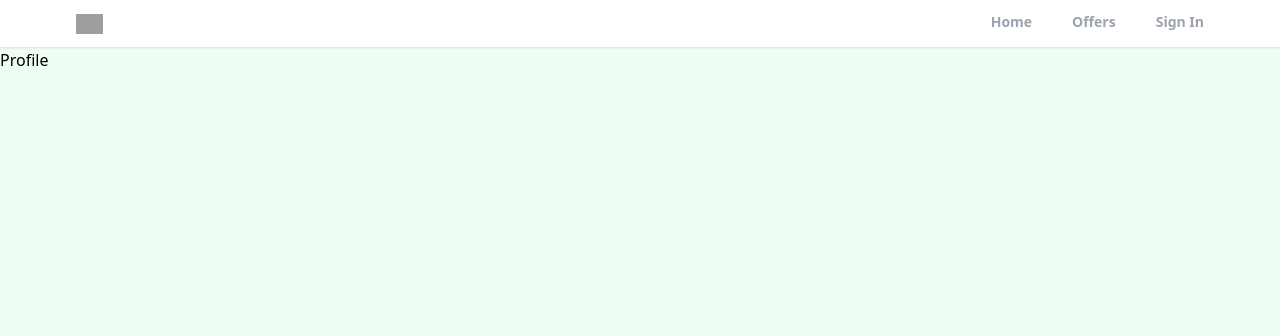
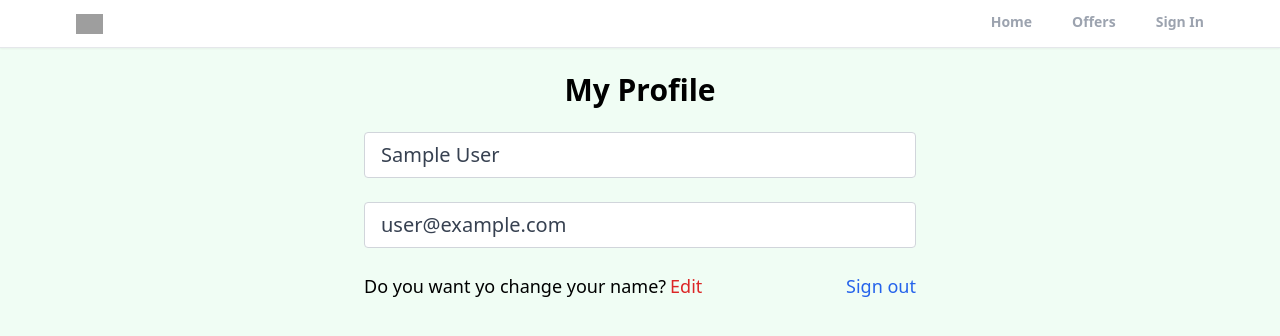
Before and after one commit to kangzy-fix/realtor-clone-react, a React (Create React App) app: page /profile in a window 1280 px wide. Shown: the top 336 px of the page. Built offline with nearby package versions, Linux system fonts and the light colour scheme; no server answers; sample sign-in values are in the browser's storage; grey boxes are pictures that could not be loaded.

Commit message:
Added the profile page and created a private route and custom hook for protecting the profile page and the log out function

```diff
--- a/src/App.js
+++ b/src/App.js
@@ -8,6 +8,7 @@
 import Header from "./components/Header";
 import { ToastContainer } from "react-toastify";
 import 'react-toastify/dist/ReactToastify.css';
+import PrivateRoute from "./components/PrivateRoute";
 
 
 function App() {
@@ -17,7 +18,9 @@
     <Header/>
     <Routes>
     <Route path="/" element={<Home/>} />
-    <Route path="/profile" element={<Profile/>} />
+    <Route path="/profile" element={<PrivateRoute />}>
+    <Route path="/profile" element={<Profile />} />
+    </Route>
     <Route path="/sign-in" element={<SignIn/>} />
     <Route path="/sign-up" element={<SignUp/>} />
     <Route path="/forgot-password" element={<ForgotPassword/>} />
--- /dev/null
+++ b/src/components/PrivateRoute.jsx
@@ -0,0 +1,22 @@
+// import { Outlet, Navigate } from "react-router-dom";
+// import { useAuthStatus } from "../hooks/useAuthStatus";
+// import Spinner from "./Spinner";
+// export default function PrivateRoute() {
+//   const { loggedIn, checkingStatus } = useAuthStatus();
+//   if (checkingStatus) {
+//     return <Spinner />;
+//   }
+//   return loggedIn ? <Outlet /> : <Navigate to="/sign-in" />;
+// }
+import React from 'react'
+import { Navigate, Outlet } from 'react-router';
+import {useAuthStatus} from '../hooks/useAuthStatus';
+
+export default function PrivateRoute () {
+    const {loggedIn, checkingStatus} = useAuthStatus();
+    if(checkingStatus){
+        return <h3>Loading...</h3>;
+    }
+
+  return loggedIn ? <Outlet /> :<Navigate to="/sign-in" />
+}
--- /dev/null
+++ b/src/hooks/useAuthStatus.jsx
@@ -0,0 +1,20 @@
+import { getAuth, onAuthStateChanged } from 'firebase/auth'
+import React, { useEffect, useState } from 'react'
+
+export  function useAuthStatus() {
+    const [loggedIn, setLoggedin] = useState(false);
+    const [checkingStatus, setCheckingStatus] = useState(true);
+
+    useEffect(() => {
+        const auth = getAuth();
+        onAuthStateChanged(auth, (user) => {
+            if (user) {
+                setLoggedin(true);
+            }
+            setCheckingStatus(false);
+        });
+    }, []);
+    return {loggedIn, checkingStatus}
+
+
+}
--- a/src/pages/ForgotPassword.jsx
+++ b/src/pages/ForgotPassword.jsx
@@ -57,7 +57,7 @@
           bg-blue-600 text-white px-7 py-3 text-sm font-medium uppercase rounded shadow-md hover:bg-blue-700 transition duration-150 ease-in-out hover:shadow-lg active:bg-blue-800
           '
               type='submit'>Send reset password</button>
-            <div className='flex items-center my-4 before:border-t flex before:flex-1  before:border-gray-500 after:border-t flex after:flex-1  after:border-gray-500'>
+            <div className='Flex items-center my-4 before:border-t Flex before:flex-1  before:border-gray-500 after:border-t flex after:flex-1  after:border-gray-500'>
               <p className='text-center font-semibold mx-4'>OR</p>
             </div>
            <OAuth></OAuth>
--- a/src/pages/Profile.jsx
+++ b/src/pages/Profile.jsx
@@ -1,7 +1,37 @@
-import React from 'react'
+import { getAuth } from 'firebase/auth';
+import React, { useState } from 'react'
+import { useNavigate } from 'react-router';
 
 export default function Profile() {
+  const auth = getAuth()
+  const navigate = useNavigate();
+  const [formData, setFormData] = useState({
+    name: auth.currentUser.displayName,
+    email: auth.currentUser.email,
+  });
+  const {name, email} = formData;
+  function onLogout (){
+      auth.signOut();
+      navigate("/");
+  }
+
   return (
-    <div>Profile</div>
+    <>
+    <section className='max-w-6xl mx-auto flex justify-center items-center flex-col'>
+      <h1 className='text-3xl text-center mt-6 font-bold'>My Profile</h1>
+      <div className='w-full md:w-[50%] mt-6 px-3'>
+      <form>
+        <input type="text" id='name' value={name} disabled className='mb-6 w-full px-4 py-2 text-xl text-gray-700 bg-white border border-gray-300 rounded transition ease-in-out'/>
+        <input type="email" id='email' value={email} disabled className='mb-6 w-full px-4 py-2 text-xl text-gray-700 bg-white border border-gray-300 rounded transition ease-in-out'/>
+
+        <div className='flex justify-between whitespace-nowrap text-sm sm:text-lg mb-6'>
+          <p className='flex items-center '>Do you want yo change your name? <span className='text-red-600 hover:text-red-700 transition ease-in-out duration-200 ml-1 cursor-pointer'>Edit</span> </p>
+          <p onClick={onLogout} className='text-blue-600 hover:text-blue-800 transition duration-200 ease-in-out cursor-pointer'>Sign out</p>
+        </div>
+
+        </form>
+      </div>
+    </section>
+    </>
   )
 }
--- a/src/pages/SignIn.jsx
+++ b/src/pages/SignIn.jsx
@@ -89,7 +89,7 @@
           bg-blue-600 text-white px-7 py-3 text-sm font-medium uppercase rounded shadow-md hover:bg-blue-700 transition duration-150 ease-in-out hover:shadow-lg active:bg-blue-800
           '
               type='submit'>Sign In</button>
-            <div className='flex items-center my-4 before:border-t flex before:flex-1  before:border-gray-500 after:border-t flex after:flex-1  after:border-gray-500'>
+            <div className='Flex items-center my-4 before:border-t Flex before:flex-1  before:border-gray-500 after:border-t flex after:flex-1  after:border-gray-500'>
               <p className='text-center font-semibold mx-4'>OR</p>
             </div>
            <OAuth></OAuth>
--- a/src/pages/SignUp.jsx
+++ b/src/pages/SignUp.jsx
@@ -109,7 +109,7 @@
           bg-blue-600 text-white px-7 py-3 text-sm font-medium uppercase rounded shadow-md hover:bg-blue-700 transition duration-150 ease-in-out hover:shadow-lg active:bg-blue-800
           '
               type='submit'>Sign Up</button>
-            <div className='flex items-center my-4 before:border-t flex before:flex-1  before:border-gray-500 after:border-t flex after:flex-1  after:border-gray-500'>
+            <div className='Flex items-center my-4 before:border-t Flex before:flex-1  before:border-gray-500 after:border-t flex after:flex-1  after:border-gray-500'>
               <p className='text-center font-semibold mx-4'>OR</p>
             </div>
             <OAuth></OAuth>
```
Also changed, not shown: src/components/ListingItem.jsx (added).
